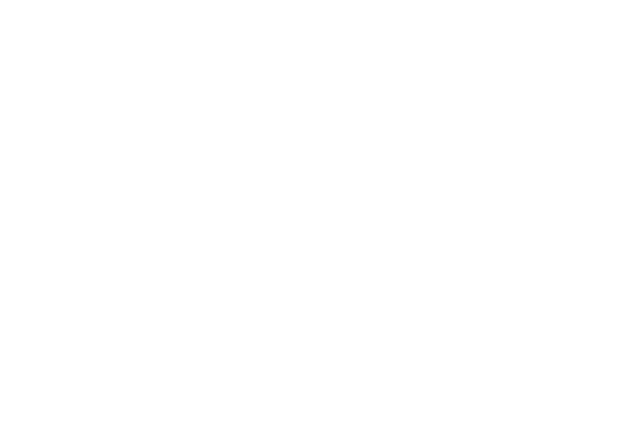
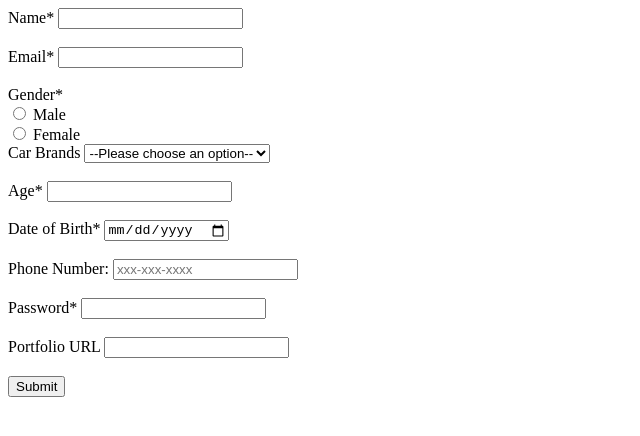
Before and after one commit to acciojob/signup-form-car-MuniVinay9, a website: page main.html in a window 1280 px wide. Shown: the whole page, without its empty margins (0-640 px from the left). Drawn offline with Linux system fonts and the light colour scheme.

Commit message:
created a submission

```diff
--- a/main.html
+++ b/main.html
@@ -8,6 +8,44 @@
 
 <body>
 	<!-- the entire body must be written by student -->
+	<form  method="post">
+        <label for="name">Name*</label>
+        <input type="text" id="name" name="name" required><br><br>
+
+        <label for="email">Email*</label>
+        <input type="email" id="email" name="email" required><br><br>
+
+       <label>Gender*</label><br>
+		<input type="radio" id="male" name="gender" value="male" required>
+		<label for="male">Male</label><br>
+		<input type="radio" id="female" name="gender" value="female" required>
+		<label for="female">Female</label><br>
+
+
+        <label for="cars">Car Brands</label>
+        <select id="cars" name="cars">
+			<option value="" disabled selected>--Please choose an option--</option>
+            <option value="rollsroyce">Rolls royce</option>
+            <option value="Lambo">Lamborgini</option>
+            <option value="Maybach">Maybach</option>
+        </select><br><br>
+
+        <label for="age">Age*</label>
+        <input type="number" id="age" name="age" required><br><br>
+
+        <label for="dob">Date of Birth*</label>
+        <input type="date" id="dob" name="dob" required><br><br>
+
+		 <label for="tel">Phone Number:</label>
+        <input type="tel" id="tel" name="phonenumber" placeholder="xxx-xxx-xxxx" required><br><br>
+
+        <label for="password">Password*</label>
+        <input type="password" id="password" name="password" required><br><br>
+
+        <label for="portfolio">Portfolio URL</label>
+        <input type="url" id="portfolio" name="portfolio"><br><br>
+
+        <button type="submit" value="Submit">Submit</button>
     <script type="text/javascript" src="./script.js">
 </script>
 
```
